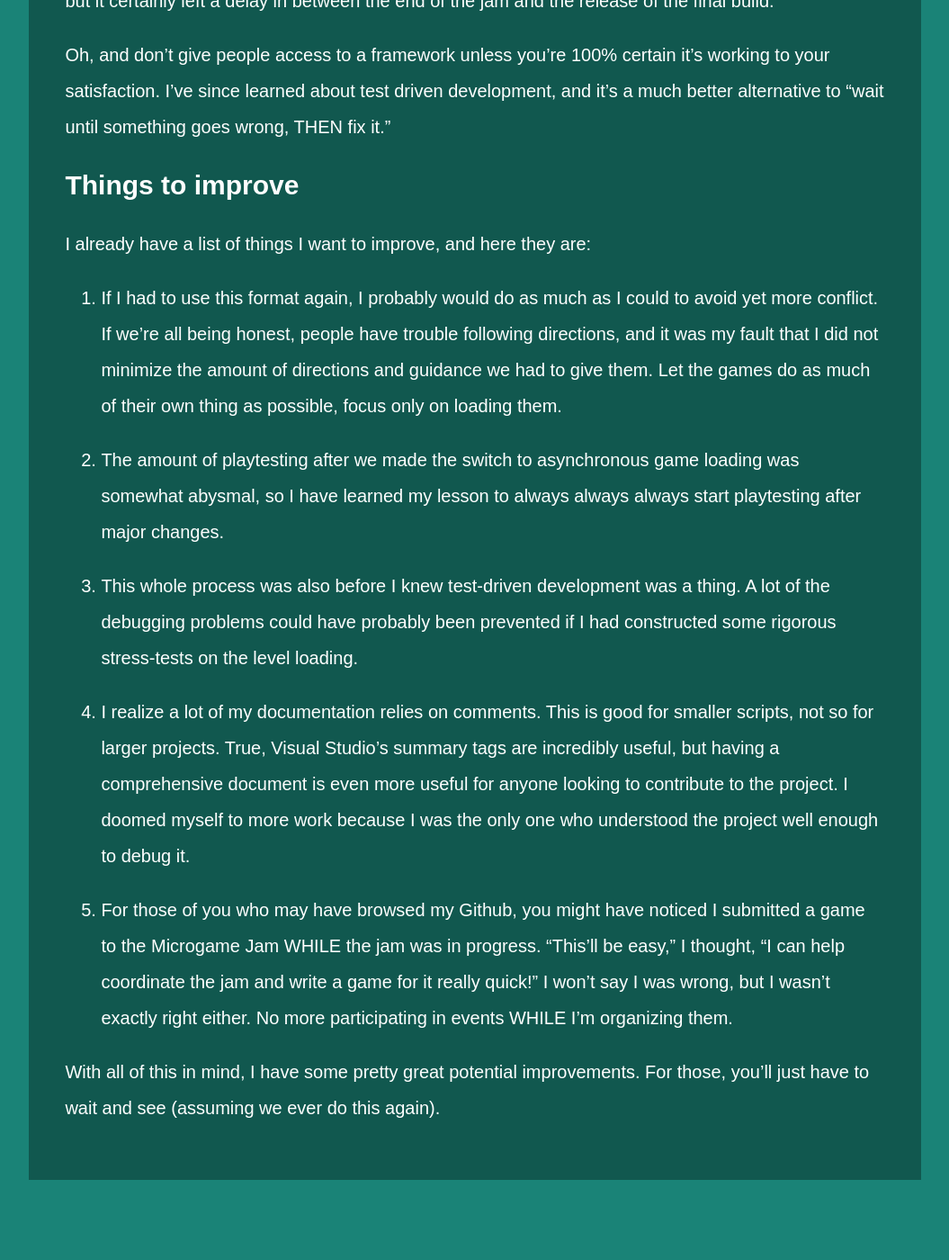
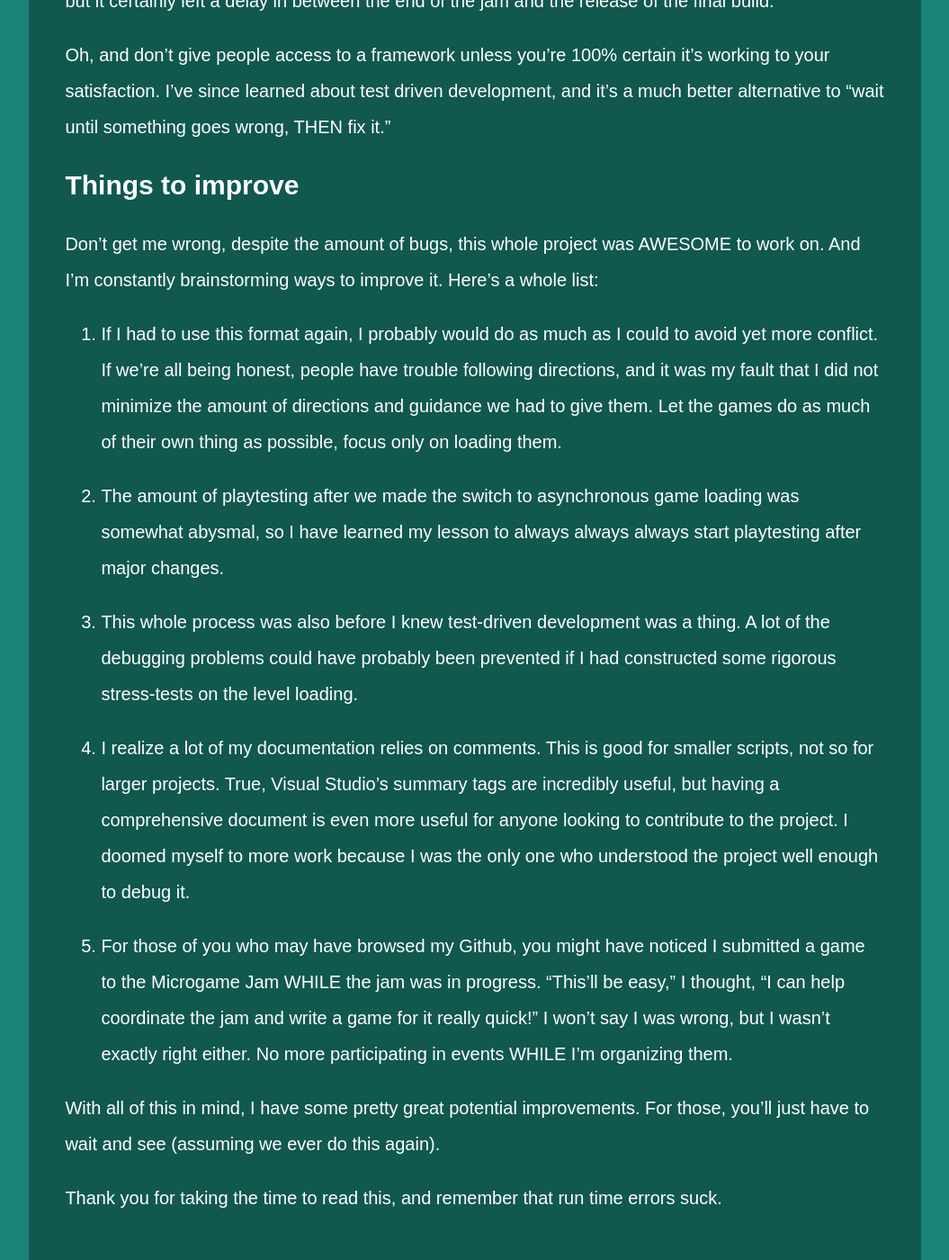
Before and after one commit to ambiguousname/ambiguousname.github.io, a Jekyll site: the page built from _posts/2022-02-12-microgame-jam.md, in a window 1280 px wide and 1400 px high, scrolled down 6681 px. Shown: the whole window at 90% size, without its empty margins (112-1167 px from the left). Built offline with Jekyll 4.4.1, drawn with Linux system fonts in a browser that asks for light colours; before the commit the page ends 8025 px from its top, so only the background shows below that.

Commit message:
Update 2022-02-12-microgame-jam.md

```diff
--- a/_posts/2022-02-12-microgame-jam.md
+++ b/_posts/2022-02-12-microgame-jam.md
@@ -110,7 +110,7 @@ Oh, and don't give people access to a framework unless you're 100% certain it's
 
 ## Things to improve
 
-I already have a list of things I want to improve, and here they are:
+Don't get me wrong, despite the amount of bugs, this whole project was AWESOME to work on. And I'm constantly brainstorming ways to improve it. Here's a whole list:
 
 1. If I had to use this format again, I probably would do as much as I could to avoid yet more conflict. If we're all being honest, people have trouble following directions, and it was my fault that I did not minimize the amount of directions and guidance we had to give them. Let the games do as much of their own thing as possible, focus only on loading them.
 
@@ -123,3 +123,5 @@ I already have a list of things I want to improve, and here they are:
 5. For those of you who may have browsed my Github, you might have noticed I submitted a game to the Microgame Jam WHILE the jam was in progress. "This'll be easy," I thought, "I can help coordinate the jam and write a game for it really quick!" I won't say I was wrong, but I wasn't exactly right either. No more participating in events WHILE I'm organizing them.
 
 With all of this in mind, I have some pretty great potential improvements. For those, you'll just have to wait and see (assuming we ever do this again).
+
+Thank you for taking the time to read this, and remember that run time errors suck.
```
